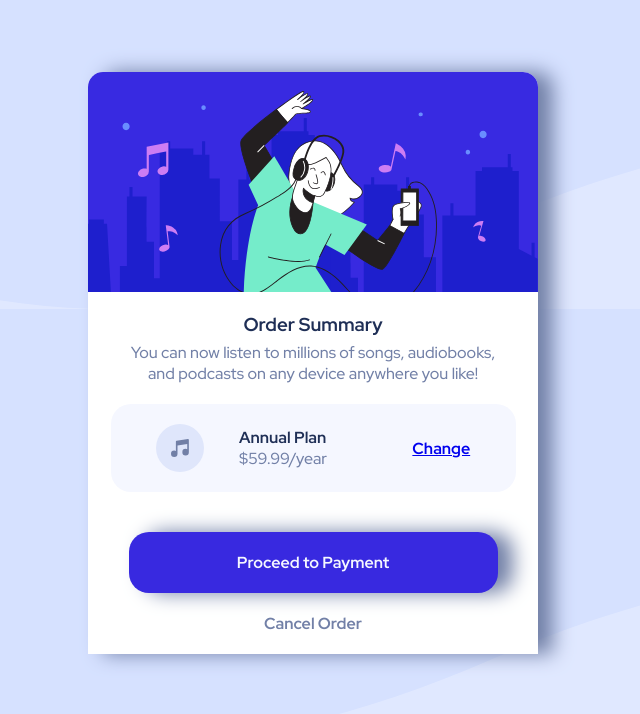
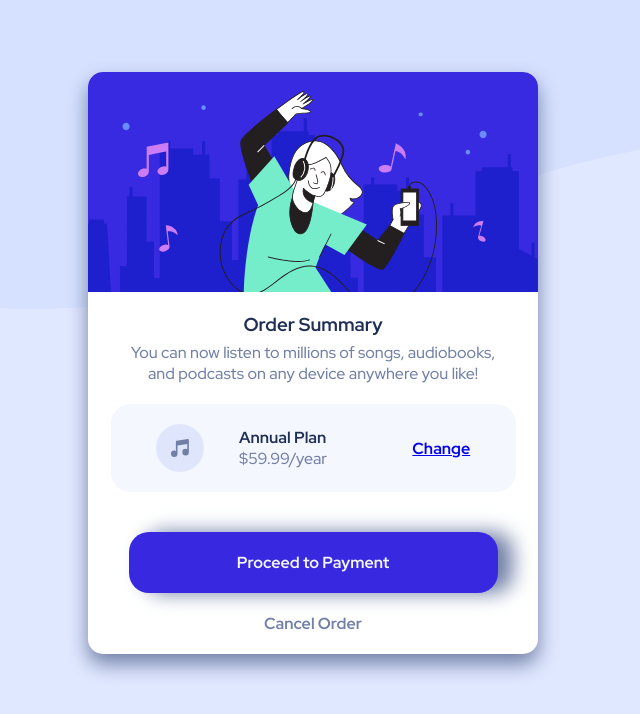
Before and after one commit to Masterad/Order-summary-component, a plain HTML site: page index.html in a window 1280 px wide. Shown: the part 128-842 px from the top of the page, without its empty margins (232-872 px from the left). Drawn offline with Linux system fonts and the light colour scheme.

Commit message:
modfied in css file

```diff
--- a/style2.css
+++ b/style2.css
@@ -15,6 +15,8 @@ body{
     height: 100vh;
     background-image: url(./images/pattern-background-desktop.svg);
     background-color: var(--background);
+    background-position: top;
+    background-repeat: no-repeat;
     position: absolute;
     top: 50%;
     left: 50%;
@@ -29,14 +31,17 @@ body{
     width: 450px;
     height: fit-content;
     background-color: #fff;
-    border-top-left-radius: 15px;
-    border-top-right-radius: 15px;
+    border-radius: 15px;
     display: flex;
     flex-direction: column;
     justify-content: center;
     align-items: center;
-    box-shadow: 15px 0 20px var(--text-color);
+    box-shadow: 0 10px 20px var(--text-color);
     position: relative;
+    -webkit-border-radius: 15px;
+    -moz-border-radius: 15px;
+    -ms-border-radius: 15px;
+    -o-border-radius: 15px;
 }
 .hero{
     width: 100%;
```
